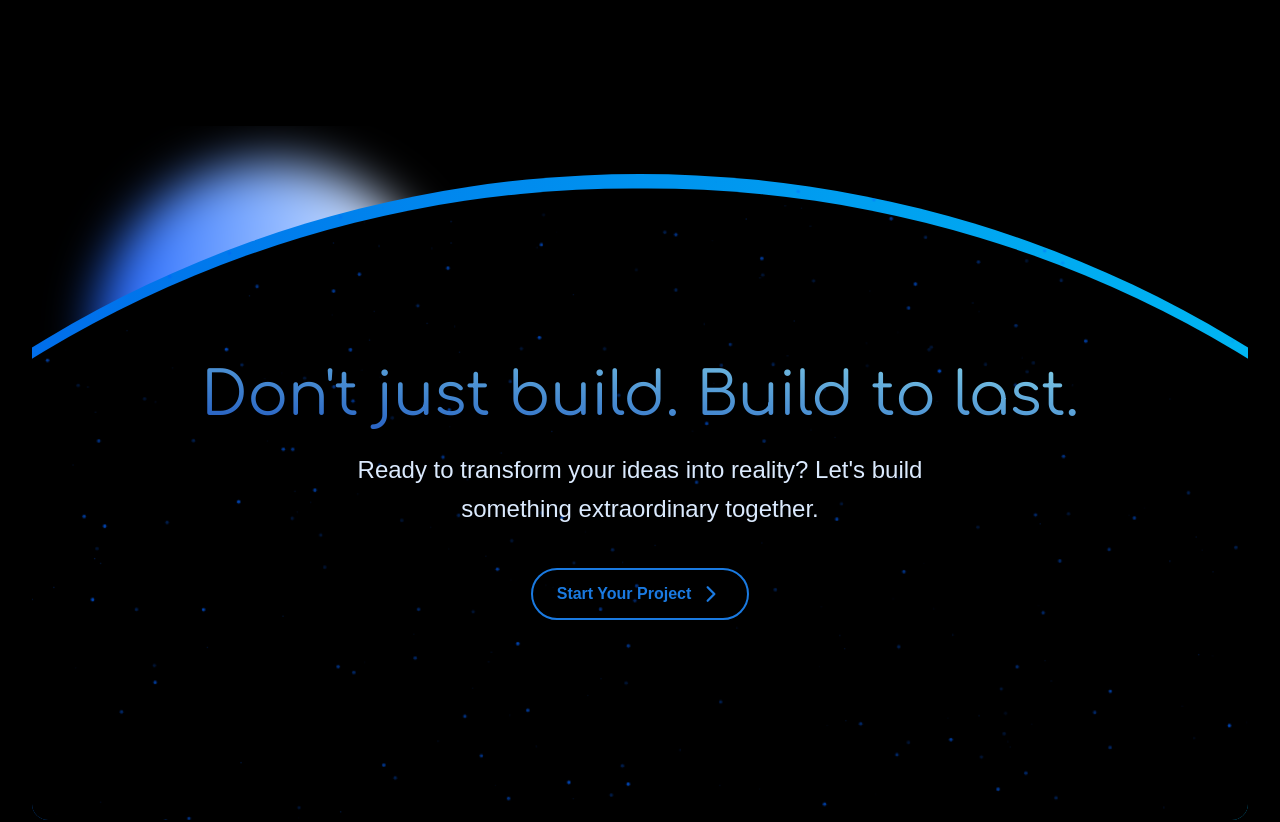
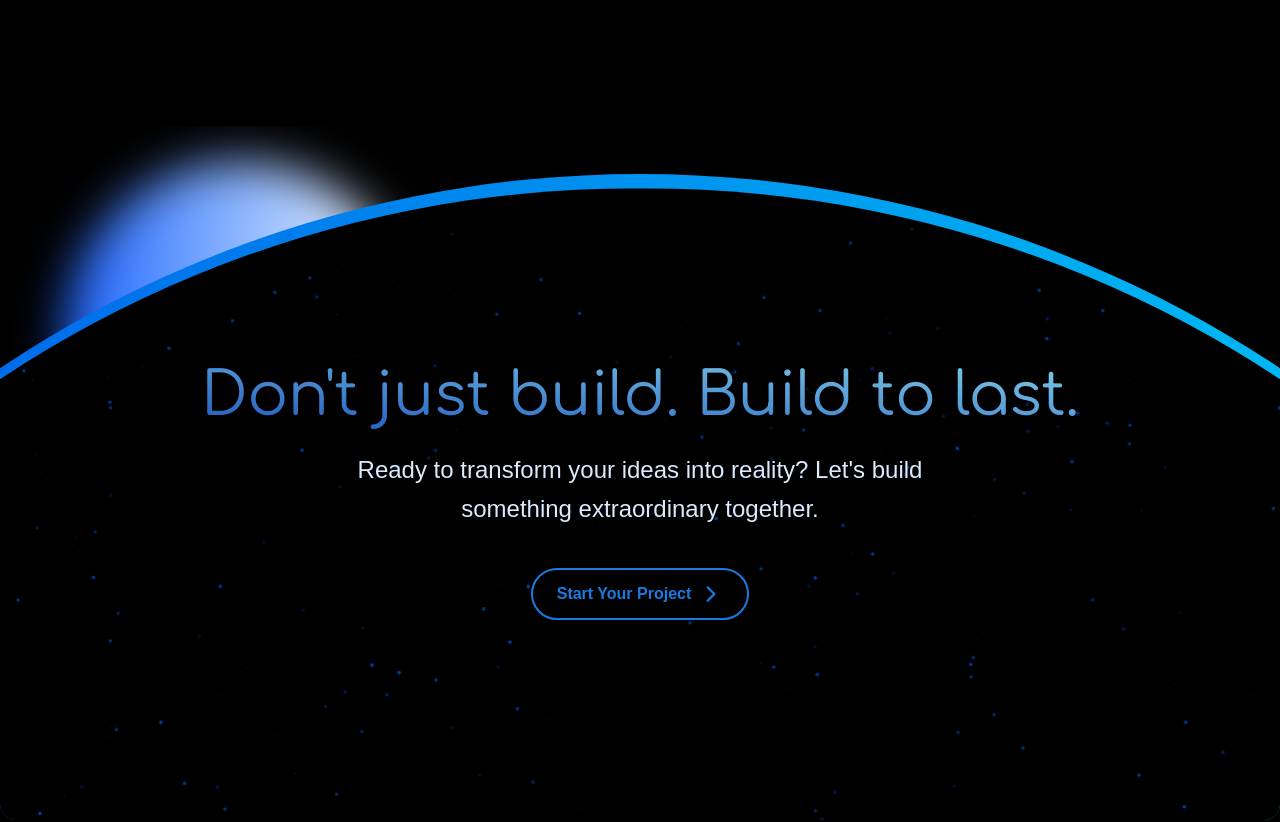
Before and after one commit to UNITY-11/unity11, a Next.js app in the folder apps/client/: page /blog/scalable-web-architecture in a window 1280 px wide. Shown: the part 2148-2970 px from the top of the page. Built offline with nearby package versions, Linux system fonts and the light colour scheme.

Commit message:
fix(blog): remove duplicate FooterCTA from detailed article page

```diff
--- a/apps/client/src/app/blog/[slug]/page.tsx
+++ b/apps/client/src/app/blog/[slug]/page.tsx
@@ -1,8 +1,6 @@
 import { notFound } from "next/navigation";
 import { posts } from "@/data/blogs";
 import { ArticleLayout } from "@/features/blogs/components";
-import FooterCTA from "@/components/layout/FooterCTA";
-
 // Static generation for known blog posts
 export async function generateStaticParams() {
   return posts.map((post) => ({
@@ -55,9 +53,6 @@ export default async function BlogPostPage({ params }: { params: Promise<{ slug:
         author={author}
         bgColor={post.bgColor}
       />
-      <div className="bg-black pb-20 w-full max-w-7xl mx-auto px-4 sm:px-6 lg:px-8">
-        <FooterCTA />
-      </div>
     </>
   );
 }
```
